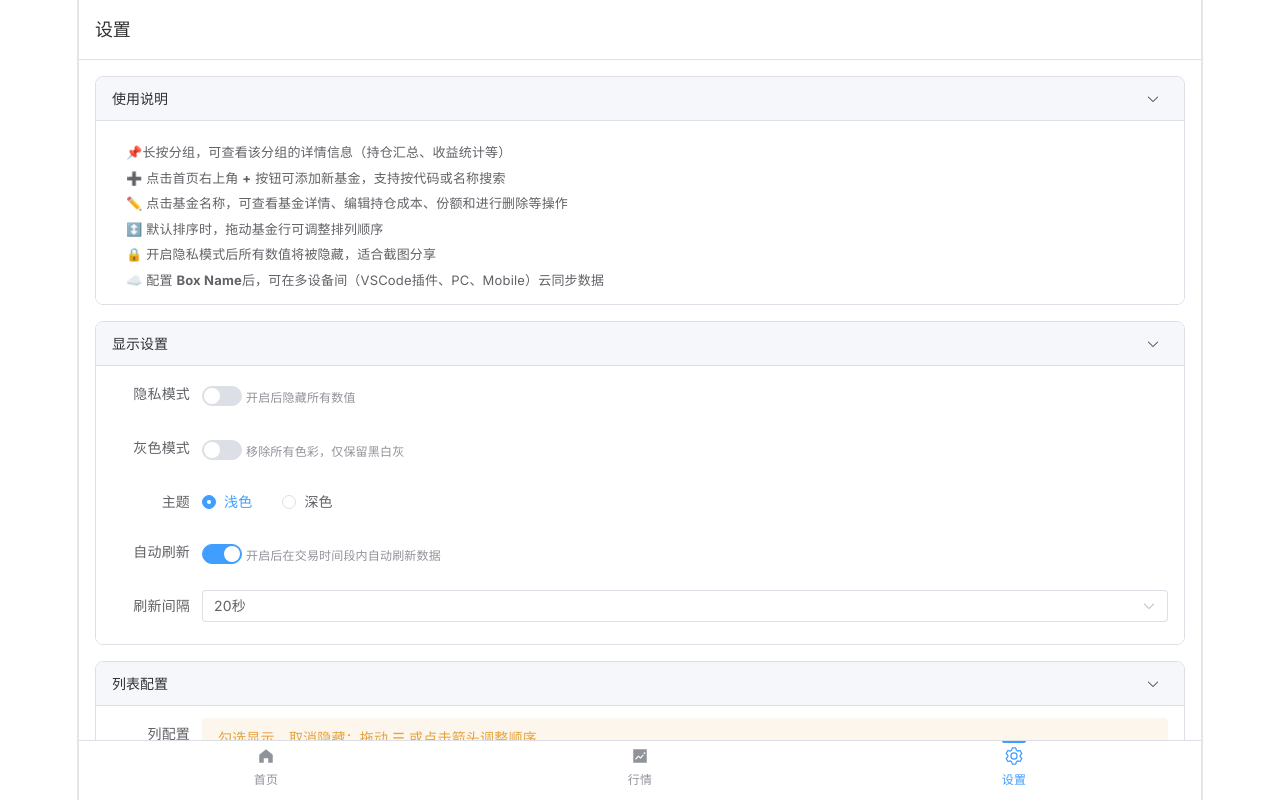
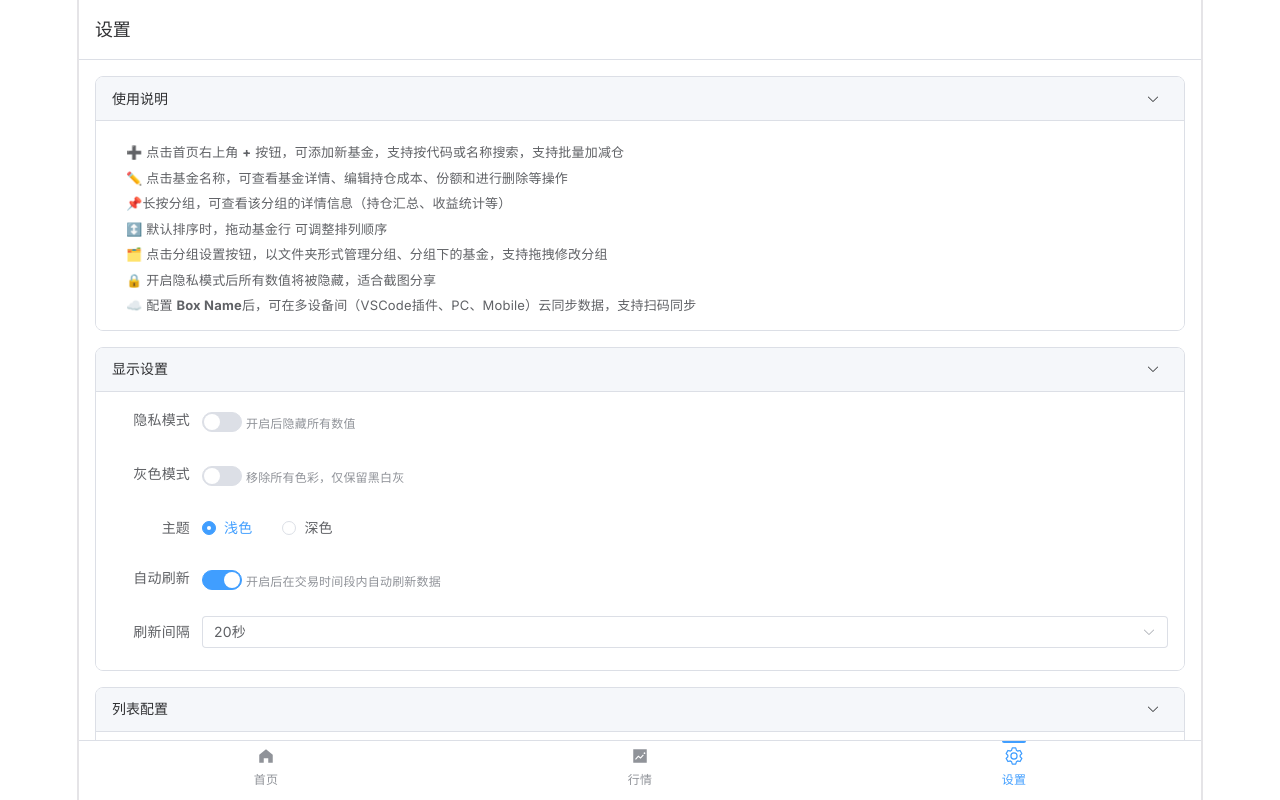
Before and after one commit to crispyChicken999/fund-helper-vscode, a Vue app in the folder web/: page /settings in a window 1280 px wide. Built offline with nearby package versions, Linux system fonts and the light colour scheme; no server answers.

Commit message:
fix: 更新设置视图中的提示信息，增强用户体验

```diff
--- a/web/src/views/HomeView.vue
+++ b/web/src/views/HomeView.vue
@@ -2827,6 +2827,7 @@ html.dark .group-tag-item.active {
   align-items: center;
   gap: 4px;
   font-size: 13px;
+  user-select: none;
   font-weight: 700;
   overflow: hidden;
   cursor: pointer;
--- a/web/src/views/SettingsView.vue
+++ b/web/src/views/SettingsView.vue
@@ -18,25 +18,23 @@
           </template>
           <ul class="usage-guide-list">
             <li>
+              ➕ 点击首页右上角 <strong>+</strong> 按钮，可添加新基金，支持按代码或名称搜索，支持批量加减仓
+            </li>
+            <li>
+              ✏️ <strong>点击基金名称</strong>，可查看基金详情、编辑持仓成本、份额和进行删除等操作
+            </li>
+            <li>
               📌<strong>长按分组</strong>，可查看该分组的详情信息（持仓汇总、收益统计等）
             </li>
+            <li>↕️ 默认排序时，<strong>拖动基金行</strong> 可调整排列顺序</li>
             <li>
-              ➕ 点击首页右上角
-              <strong>+</strong> 按钮可添加新基金，支持按代码或名称搜索
+              🗂️ <strong>点击分组设置按钮</strong>，以文件夹形式管理分组、分组下的基金，支持拖拽修改分组
             </li>
-            <li>
-              ✏️
-              <strong>点击基金名称</strong
-              >，可查看基金详情、编辑持仓成本、份额和进行删除等操作
-            </li>
-            <li>↕️ 默认排序时，<strong>拖动基金行</strong>可调整排列顺序</li>
             <li>
               🔒 开启<strong>隐私模式</strong>后所有数值将被隐藏，适合截图分享
             </li>
             <li>
-              ☁️ 配置
-              <strong>Box Name</strong
-              >后，可在多设备间（VSCode插件、PC、Mobile）云同步数据
+              ☁️ 配置 <strong>Box Name</strong>后，可在多设备间（VSCode插件、PC、Mobile）云同步数据，支持扫码同步
             </li>
           </ul>
         </el-collapse-item>
@@ -997,7 +995,7 @@ function handleExportJson() {
 async function handleClearAll() {
   try {
     await ElMessageBox.confirm(
-      "此操作将清空本地所有基金和分组数据，不可恢复。",
+      "此操作将清空本地数据，包括基金、分组和设置，且不可恢复。请谨慎操作。",
       "确认清空",
       { type: "warning" },
     );
@@ -1005,6 +1003,8 @@ async function handleClearAll() {
     groupStore.clearGroups();
     storageService.saveFunds([]);
     storageService.saveGroups({}, []);
+    settingStore.resetSettings();
+    localStorage.clear();
     ElMessage.success("已清空");
   } catch {
     /* cancel */
```
